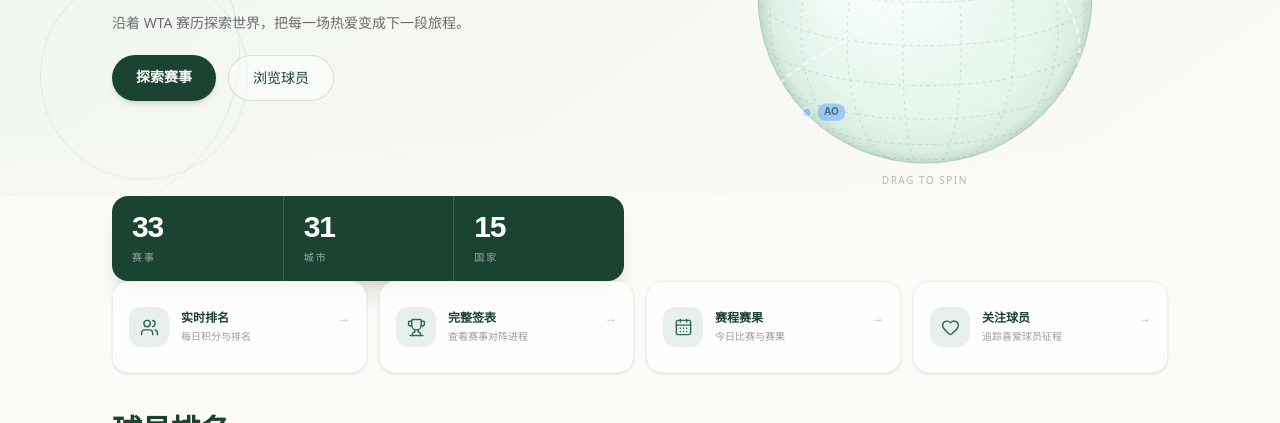
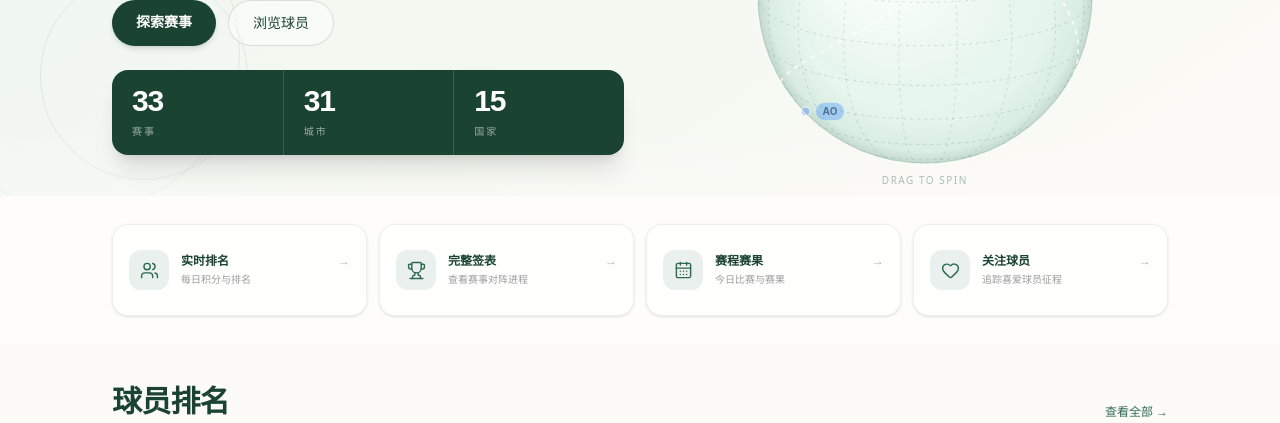
Before and after one commit to WBWBXZ/AceTrip, a Next.js app: page / in a window 1280 px wide. Shown: the part 268-691 px from the top of the page. Built offline with nearby package versions, Linux system fonts and the light colour scheme; no server answers.

Commit message:
fix: restore stats to hero, add white bg to feature section for visual separation
Co-Authored-By: Aime <aime@bytedance.com>
Change-Id: I678cd20e3feda85d689b6ef75d00902c9395dd48

```diff
--- a/src/app/page.tsx
+++ b/src/app/page.tsx
@@ -41,6 +41,18 @@ export default async function HomePage() {
                 </Link>
               </div>
 
+              <div className="mt-6 grid max-w-lg grid-cols-3 overflow-hidden rounded-2xl bg-[var(--tennis-green-dark)] text-white shadow-xl shadow-[var(--tennis-green-dark)]/10">
+                {[
+                  ['33', '赛事'],
+                  ['31', '城市'],
+                  ['15', '国家'],
+                ].map(([value, label], index) => (
+                  <div key={label} className={`px-4 py-4 sm:px-5 ${index > 0 ? 'border-l border-white/15' : ''}`}>
+                    <div className="text-2xl font-semibold leading-none tracking-[-0.04em] sm:text-3xl" style={{ fontFamily: 'var(--font-serif)' }}>{value}</div>
+                    <div className="mt-2 text-[10px] font-medium uppercase tracking-[0.2em] text-white/55">{label}</div>
+                  </div>
+                ))}
+              </div>
             </div>
 
             <div className="hidden min-h-[350px] items-center justify-center md:flex">
@@ -53,29 +65,15 @@ export default async function HomePage() {
         <div className="absolute inset-x-0 bottom-0 h-16 bg-gradient-to-t from-[var(--warm-cream)]/45 to-transparent" />
       </section>
 
-      {/* ========== 数据统计 ========== */}
-      <section className="container-tight pt-8 pb-2 md:pt-10 md:pb-4">
-        <div className="grid max-w-lg grid-cols-3 overflow-hidden rounded-2xl bg-[var(--tennis-green-dark)] text-white shadow-xl shadow-[var(--tennis-green-dark)]/10">
-          {[
-            ['33', '赛事'],
-            ['31', '城市'],
-            ['15', '国家'],
-          ].map(([value, label], index) => (
-            <div key={label} className={`px-4 py-4 sm:px-5 ${index > 0 ? 'border-l border-white/15' : ''}`}>
-              <div className="text-2xl font-semibold leading-none tracking-[-0.04em] sm:text-3xl" style={{ fontFamily: 'var(--font-serif)' }}>{value}</div>
-              <div className="mt-2 text-[10px] font-medium uppercase tracking-[0.2em] text-white/55">{label}</div>
-            </div>
-          ))}
-        </div>
-      </section>
-
       {/* ========== 功能入口 ========== */}
-      <section className="container-tight mt-0 pt-6 pb-8 md:py-7">
-        <div className="grid grid-cols-2 gap-3 sm:gap-4 md:grid-cols-4 md:gap-3">
-          <FeatureCard href="/players" icon={Users} title="实时排名" desc="每日积分与排名" />
-          <FeatureCard href={ongoing ? `/tournaments/${ongoing.id}` : '/tournaments'} icon={Trophy} title="完整签表" desc="查看赛事对阵进程" />
-          <FeatureCard href="/schedule" icon={CalendarDays} title="赛程赛果" desc="今日比赛与赛果" />
-          <FeatureCard href="/follow" icon={Heart} title="关注球员" desc="追踪喜爱球员征程" />
+      <section className="py-8 md:py-7 bg-white/60">
+        <div className="container-tight">
+          <div className="grid grid-cols-2 gap-3 sm:gap-4 md:grid-cols-4 md:gap-3">
+            <FeatureCard href="/players" icon={Users} title="实时排名" desc="每日积分与排名" />
+            <FeatureCard href={ongoing ? `/tournaments/${ongoing.id}` : '/tournaments'} icon={Trophy} title="完整签表" desc="查看赛事对阵进程" />
+            <FeatureCard href="/schedule" icon={CalendarDays} title="赛程赛果" desc="今日比赛与赛果" />
+            <FeatureCard href="/follow" icon={Heart} title="关注球员" desc="追踪喜爱球员征程" />
+          </div>
         </div>
       </section>
 
```
